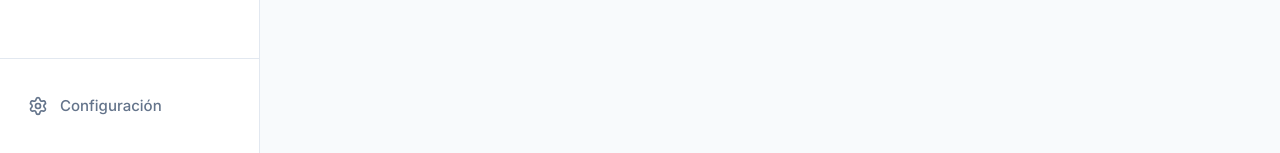
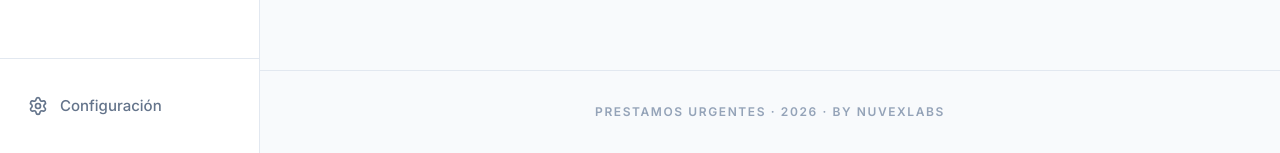
Before and after one commit to ospadrone-pdc/PrestamosUrgentes, a React (Vite) app: page /loans in a window 1280 px wide. Shown: the part 647-800 px from the top of the page. Built offline with nearby package versions, Linux system fonts and the light colour scheme; no server answers.

Commit message:
Añadir pie de página profesional a toda la aplicación

```diff
--- a/src/components/Layout.css
+++ b/src/components/Layout.css
@@ -15,3 +15,14 @@
   flex: 1;
   overflow-y: auto;
 }
+
+.layout-footer {
+  padding: 2rem;
+  text-align: center;
+  font-size: 0.75rem;
+  font-weight: 600;
+  color: #94a3b8;
+  letter-spacing: 0.1rem;
+  text-transform: uppercase;
+  border-top: 1px solid var(--border-color, #e2e8f0);
+}
--- a/src/components/Layout.jsx
+++ b/src/components/Layout.jsx
@@ -12,6 +12,9 @@ const Layout = ({ children, title }) => {
         <main className="content-area">
           {children}
         </main>
+        <footer className="layout-footer">
+          PRESTAMOS URGENTES &middot; {new Date().getFullYear()} &middot; BY NUVEXLABS
+        </footer>
       </div>
     </div>
   );
```
